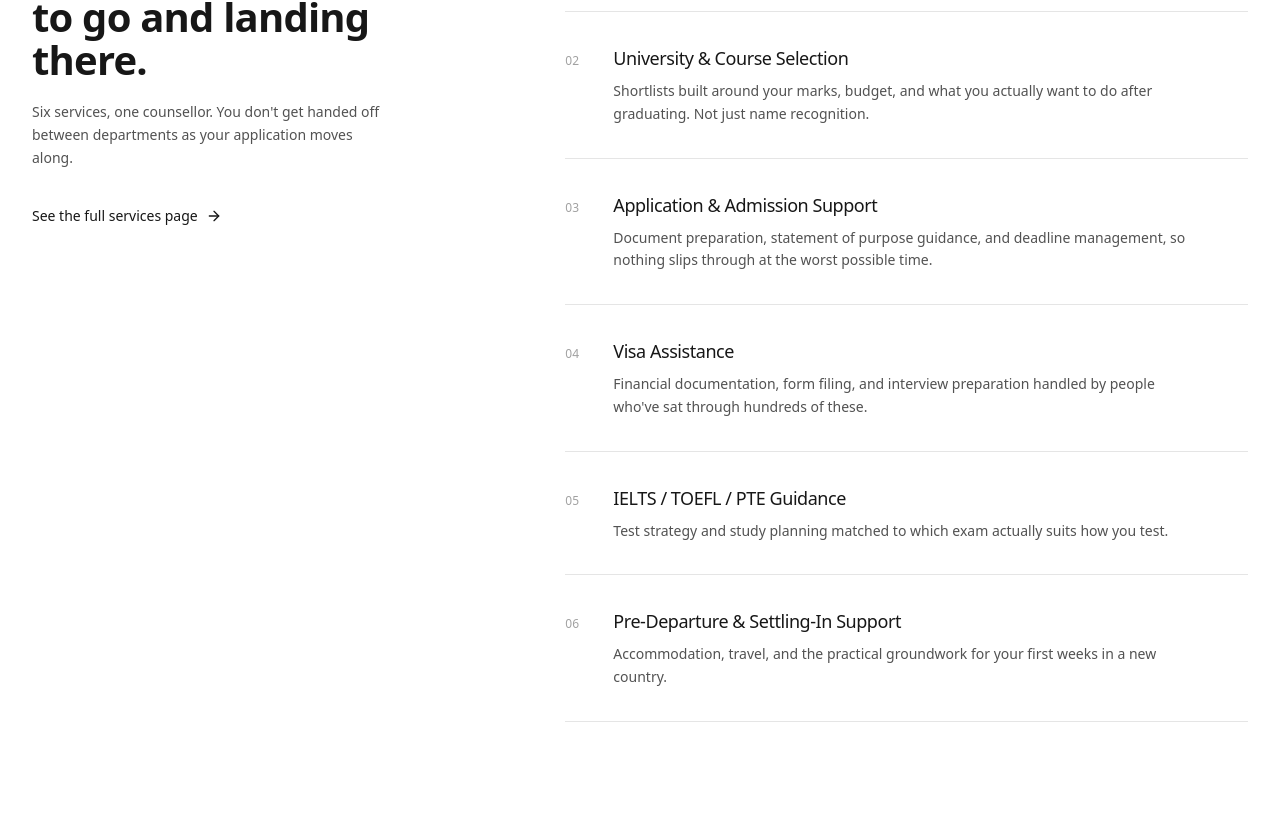
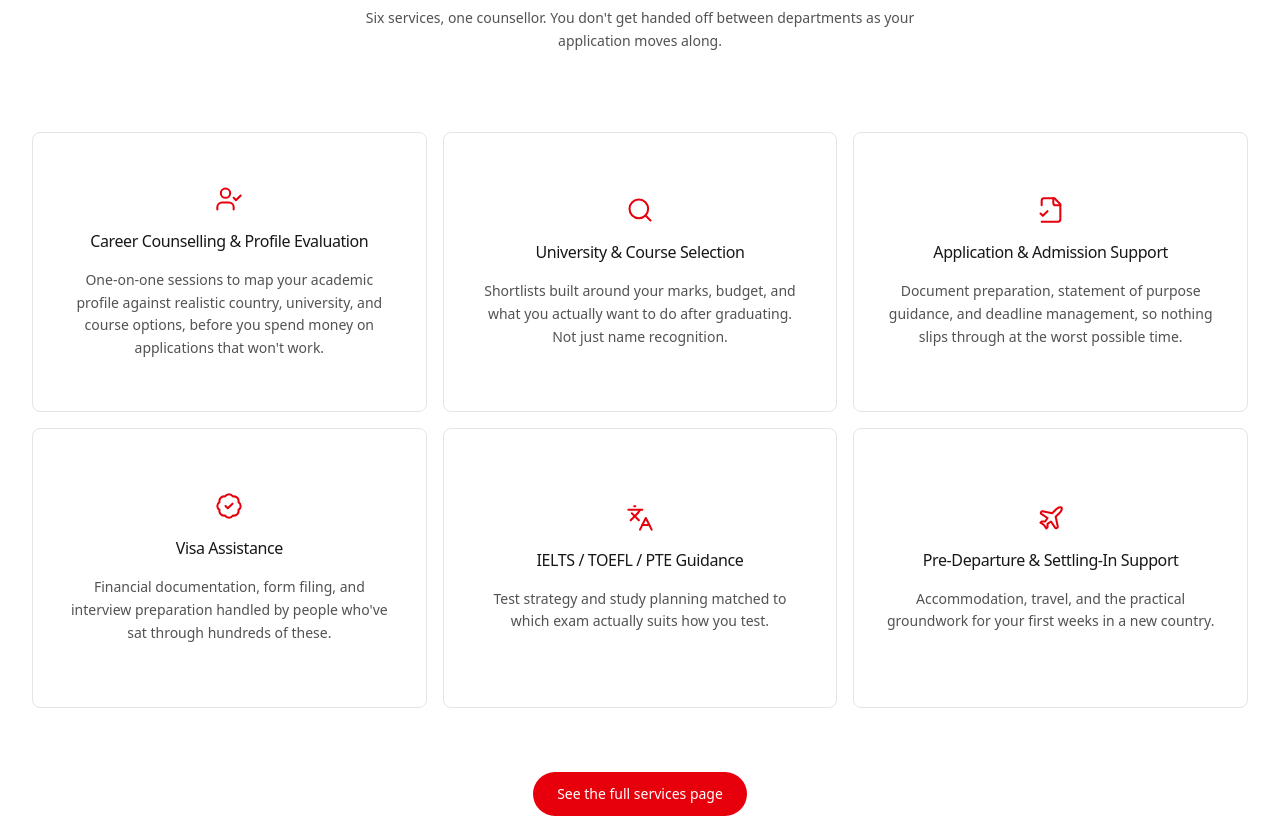
Before and after one commit to LeelaMohan217/J-Monk-Devops, a React (Vite) app: page /educonnect in a window 1280 px wide. Shown: the part 1012-1840 px from the top of the page. Built offline with nearby package versions, Linux system fonts and the light colour scheme.

Commit message:
Restructure ServicesSection: centered header, cards, CTA below
Replaces the sticky-list layout with a centered eyebrow/heading/lead
block, a 6-card grid below it (same plain-border, centered-icon card
recipe as WhyChooseSection directly below this section), and a pill
CTA button under the cards.

```diff
--- a/src/sites/educonnect/pages/home/ServicesSection.jsx
+++ b/src/sites/educonnect/pages/home/ServicesSection.jsx
@@ -1,28 +1,25 @@
 import { Link } from "react-router-dom";
 import { motion } from "framer-motion";
-import { ArrowRight } from "lucide-react";
+import { UserCheck, Search, FileCheck2, BadgeCheck, Languages, Plane } from "lucide-react";
 import { riseIn } from "../../../../shared/variants";
 import { services } from "./data";
 
-// Editorial index rather than six full-width rows of display type: the framing
-// (eyebrow, heading, lead, CTA) sits in a sticky left column while the list
-// scrolls past it, which lets each row stay compact — name at text-lg, body at
-// text-sm — instead of shouting at text-xl six times over.
-//
-// Rows are deliberately not links: every service resolves to the same
-// /educonnect/services page, so hover affordances on each row would promise six
-// destinations that don't exist. One CTA in the header column instead.
+// Centered header (eyebrow, heading, lead) over a 6-card grid, then one CTA
+// button below the cards — same card recipe as WhyChooseSection (plain
+// border, centered icon, no shadow) directly below it, so the two sections
+// read as one system despite the header/CTA arrangement being different.
+const ICONS = [UserCheck, Search, FileCheck2, BadgeCheck, Languages, Plane];
+
 const ServicesSection = () => {
   return (
     <section id="services" className="scroll-mt-24 bg-surface py-24 md:py-32">
       <div className="mx-auto max-w-7xl px-6 md:px-8">
-        <div className="grid gap-12 lg:grid-cols-12 lg:gap-16">
         <motion.div
           variants={riseIn()}
           initial="hidden"
           whileInView="show"
           viewport={{ once: true, amount: 0.5 }}
-            className="lg:col-span-4 lg:sticky lg:top-28 lg:self-start"
+          className="mx-auto flex max-w-2xl flex-col items-center text-center"
         >
           <span className="text-xs font-medium uppercase tracking-[0.2em] text-neutral-500">
             {services.eyebrow}
@@ -32,52 +29,54 @@ const ServicesSection = () => {
             {services.heading}
           </h2>
 
-            <p className="mt-5 max-w-sm text-sm leading-relaxed text-neutral-600">
+          <p className="mt-5 max-w-xl text-sm leading-relaxed text-neutral-600">
             {services.lead}
           </p>
-
-            <Link
-              to={services.cta.href}
-              className="group mt-8 inline-flex w-fit items-center gap-2 py-1 text-sm font-medium text-neutral-900 transition-colors duration-300 hover:text-red-700 focus-visible:outline-2 focus-visible:outline-offset-2 focus-visible:outline-red-600"
-            >
-              {services.cta.label}
-              <ArrowRight
-                className="h-4 w-4 transition-transform duration-300 group-hover:translate-x-1"
-                aria-hidden="true"
-              />
-            </Link>
         </motion.div>
 
-          {/* Name/description pairs, so the list carries the same meaning to a
-              screen reader that the two-tier type carries visually. */}
-          <dl className="lg:col-span-7 lg:col-start-6">
-            {services.items.map((service, index) => (
-              <motion.div
+        <ul className="mt-14 grid grid-cols-1 gap-4 sm:grid-cols-2 md:mt-20 lg:grid-cols-3">
+          {services.items.map((service, index) => {
+            const Icon = ICONS[index];
+
+            return (
+              <motion.li
                 key={service.name}
                 variants={riseIn(Math.min(index, 3) * 0.06)}
                 initial="hidden"
                 whileInView="show"
                 viewport={{ once: true, amount: 0.4 }}
-                className="grid grid-cols-[1.75rem_1fr] items-baseline gap-y-2 border-t border-neutral-200 py-7 last:border-b md:grid-cols-[3rem_1fr] md:py-8"
+                className="flex min-h-[280px] flex-col items-center justify-center gap-4 rounded-lg border border-neutral-200 p-8 text-center"
               >
-                <span
-                  className="text-xs font-medium tabular-nums text-neutral-400"
+                <Icon
+                  className="h-7 w-7 text-red-600"
+                  strokeWidth={1.75}
                   aria-hidden="true"
+                />
+                <h3 className="text-base font-medium tracking-tight text-neutral-900">
+                  {service.name}
+                </h3>
+                <p className="text-sm leading-relaxed text-neutral-600">
+                  {service.description}
+                </p>
+              </motion.li>
+            );
+          })}
+        </ul>
+
+        <motion.div
+          variants={riseIn(0.1)}
+          initial="hidden"
+          whileInView="show"
+          viewport={{ once: true, amount: 0.6 }}
+          className="mt-14 flex justify-center md:mt-16"
         >
-                  {String(index + 1).padStart(2, "0")}
-                </span>
-
-                <dt className="text-lg font-medium tracking-tight text-neutral-900">
-                  {service.name}
-                </dt>
-
-                <dd className="col-start-2 max-w-xl text-sm leading-relaxed text-neutral-600">
-                  {service.description}
-                </dd>
+          <Link
+            to={services.cta.href}
+            className="inline-flex items-center justify-center rounded-full bg-red-600 px-6 py-3 text-sm font-medium text-white transition-colors duration-300 hover:bg-red-700 focus-visible:outline-2 focus-visible:outline-offset-2 focus-visible:outline-red-600"
+          >
+            {services.cta.label}
+          </Link>
         </motion.div>
-            ))}
-          </dl>
-        </div>
       </div>
     </section>
   );
```
Lines whose indentation alone changed are shown as unchanged.
